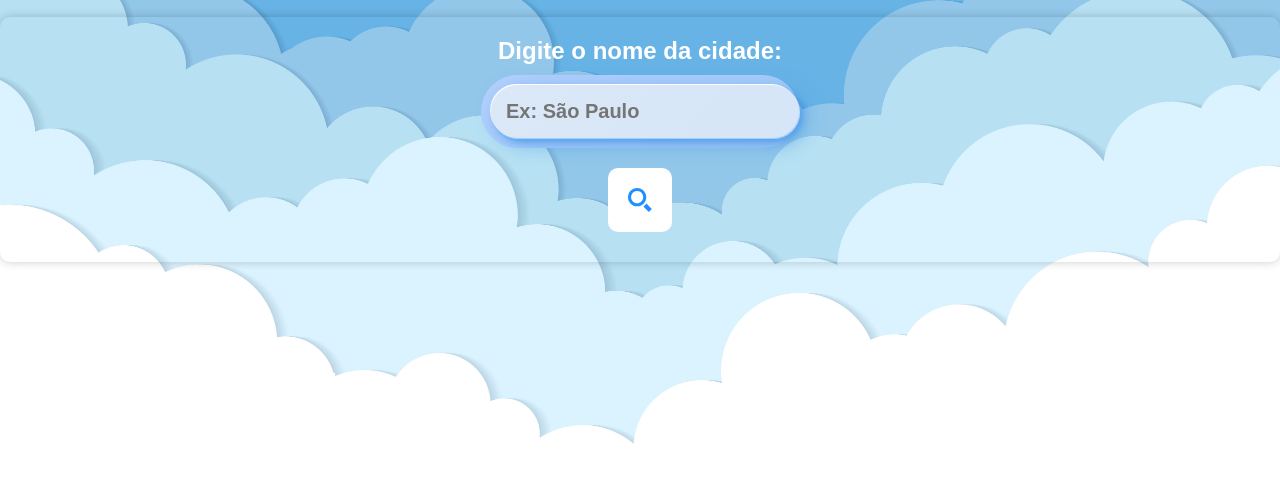
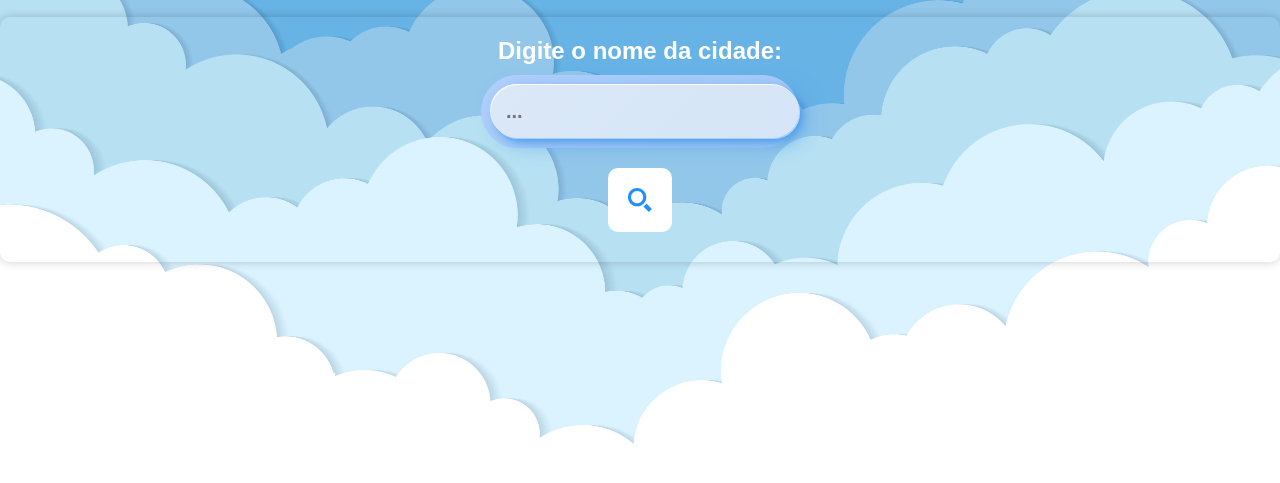
Before and after one commit to yagofontanez/SITE-PREVIS-O-TEMPO, a website: page index.html in a window 1280 px wide. Shown: the part 61-544 px from the top of the page. Drawn offline with nearby package versions, Linux system fonts and the light colour scheme.

Commit message:
Update index.html

```diff
--- a/index.html
+++ b/index.html
@@ -15,7 +15,7 @@
       <label class="cidade" for="cidade">Digite o nome da cidade:</label>
       <div class="container">
         <div class="search-container">
-        <input class="input" type="text" id="cidade" placeholder="Ex: São Paulo">
+        <input class="input" type="text" id="cidade" placeholder="...">
         </div>
       </div>
       <button onclick="consultarClima()" class="button">
```
